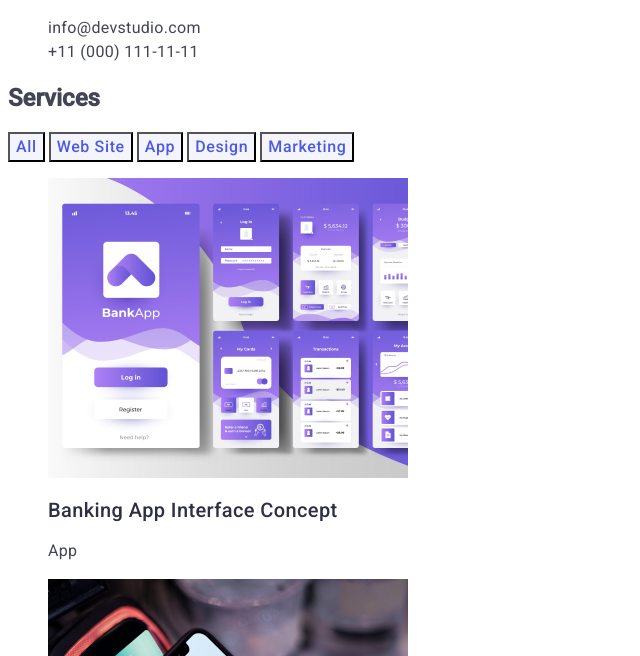
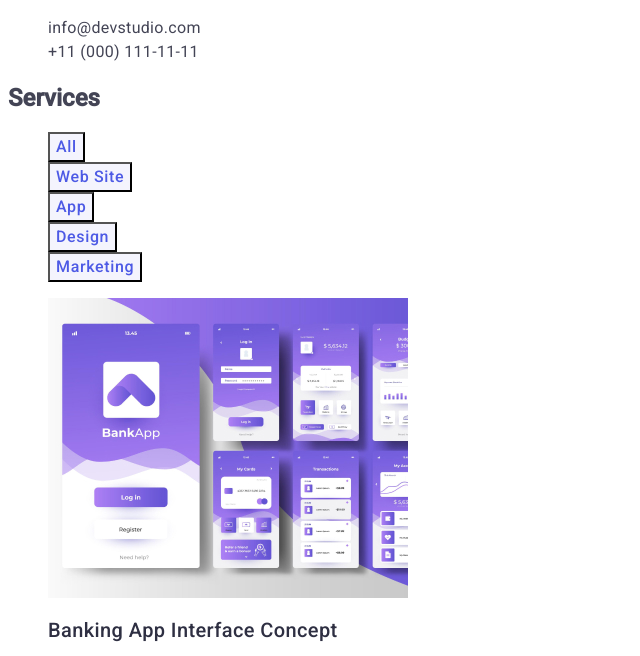
Before and after one commit to kesobyte/goit-markup-hw-02, a plain HTML site: page portfolio.html in a window 1280 px wide. Shown: the part 117-773 px from the top of the page, without its empty margins (0-640 px from the left). Drawn offline with Linux system fonts and the light colour scheme.

Commit message:
Update portfolio.html

```diff
--- a/portfolio.html
+++ b/portfolio.html
@@ -47,11 +47,13 @@
       <section>
         <h1>Services</h1>
 
-        <button type="button" class="btn-menu">All</button>
-        <button type="button" class="btn-menu">Web Site</button>
-        <button type="button" class="btn-menu">App</button>
-        <button type="button" class="btn-menu">Design</button>
-        <button type="button" class="btn-menu">Marketing</button>
+        <ul class="list">
+          <li><button type="button" class="btn-menu">All</button></li>
+          <li><button type="button" class="btn-menu">Web Site</button></li>
+          <li><button type="button" class="btn-menu">App</button></li>
+          <li><button type="button" class="btn-menu">Design</button></li>
+          <li><button type="button" class="btn-menu">Marketing</button></li>
+        </ul>
 
         <ul class="list">
           <li>
```
